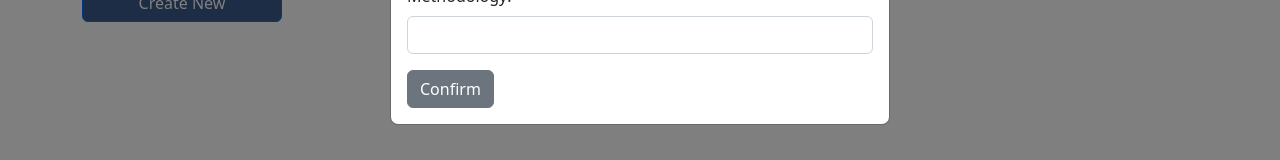
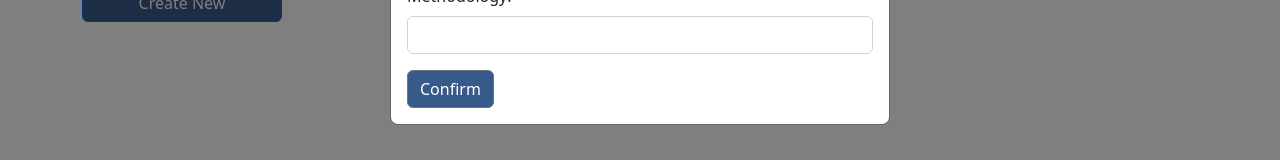
Before and after one commit to poddarswakhar/Swakhar-Poddar-IS24-full-stack-competition-req97073, a React (Create React App) app in the folder frontend/: page / in a window 1280 px wide. Both pictures are taken after a click on the button "Create New". Shown: the part 554-714 px from the top of the page. Built offline with nearby package versions, Linux system fonts and the light colour scheme; no server answers.

Commit message:
button color change

```diff
--- a/frontend/src/components/NewProductForm.js
+++ b/frontend/src/components/NewProductForm.js
@@ -110,7 +110,7 @@ class NewProductForm extends React.Component {
             value={this.defaultIfEmpty(this.state.methodology)}
           />
         </FormGroup>
-        <Button>Confirm</Button>
+        <Button style={{ backgroundColor: "#385a8a" }}>Confirm</Button>
       </Form>
     );
   }
--- a/frontend/src/components/NewProductModal.js
+++ b/frontend/src/components/NewProductModal.js
@@ -17,7 +17,7 @@ class NewProductModal extends Component {
     const create = this.props.create;
 
     var title = "Editing Product";
-    var button = <Button onClick={this.toggle}>Edit</Button>;
+    var button = <Button style={{ backgroundColor: "#385a8a" }} onClick={this.toggle}>Edit</Button>;
     if (create) {
       title = "Creating New Product";
 
```
